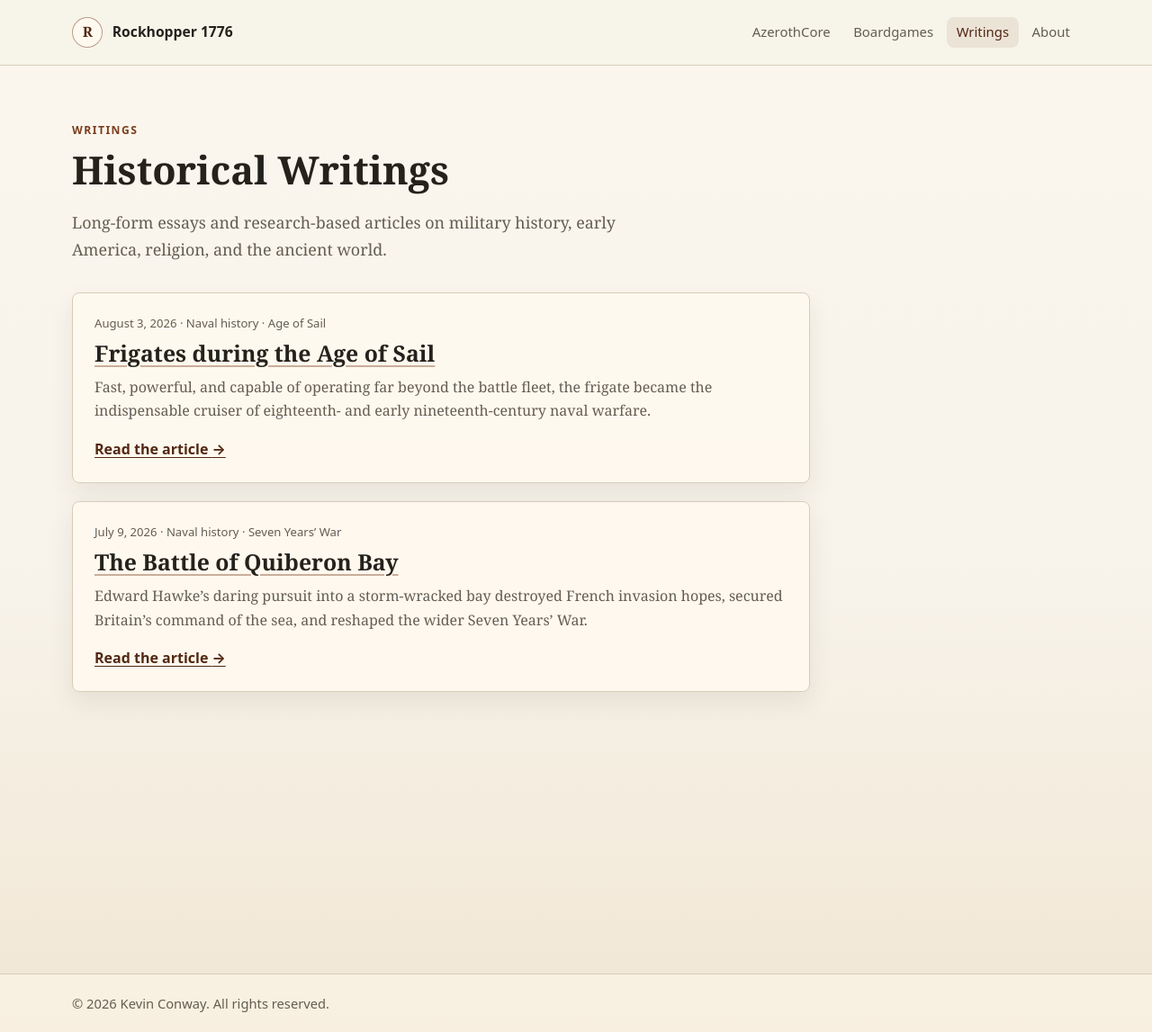
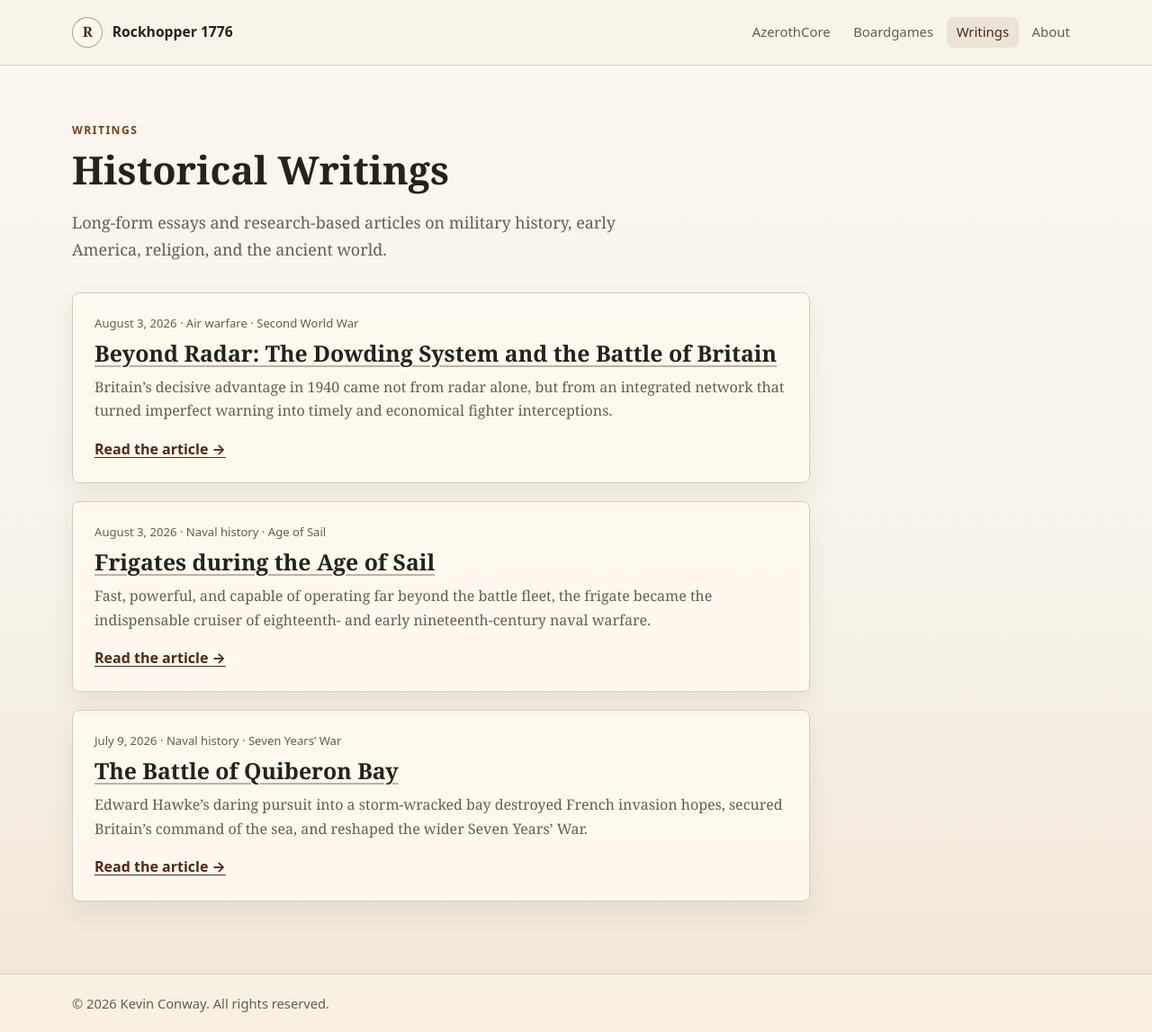
Before and after one commit to Rockhopper1776/rockhopper1776.github.io, a Jekyll site: the page built from articles.html, in a window 1280 px wide and 1147 px high. Shown: the whole window at 90% size. Built offline with Jekyll 4.4.1, drawn with Linux system fonts in a browser that asks for light colours.

Commit message:
Publish Dowding System article

```diff
--- a/articles.html
+++ b/articles.html
@@ -14,6 +14,16 @@ section: writings
 </p>
 
 <section class="content-list" aria-label="Published writings">
+  <article class="content-list-item">
+    <p class="item-meta"><time datetime="2026-08-03">August 3, 2026</time> · Air warfare · Second World War</p>
+    <h2><a href="{{ '/beyond-radar-the-dowding-system.html' | relative_url }}">Beyond Radar: The Dowding System and the Battle of Britain</a></h2>
+    <p>
+      Britain’s decisive advantage in 1940 came not from radar alone, but from an integrated
+      network that turned imperfect warning into timely and economical fighter interceptions.
+    </p>
+    <a class="text-link" href="{{ '/beyond-radar-the-dowding-system.html' | relative_url }}">Read the article <span aria-hidden="true">→</span></a>
+  </article>
+
   <article class="content-list-item">
     <p class="item-meta"><time datetime="2026-08-03">August 3, 2026</time> · Naval history · Age of Sail</p>
     <h2><a href="{{ '/frigates-during-the-age-of-sail.html' | relative_url }}">Frigates during the Age of Sail</a></h2>
--- a/styles.css
+++ b/styles.css
@@ -564,6 +564,58 @@ h3 {
   line-height: 1.78;
 }
 
+.note-ref {
+  margin-left: 0.08em;
+  font-family: var(--sans);
+  font-size: 0.72em;
+  line-height: 0;
+  vertical-align: super;
+}
+
+.note-ref a {
+  text-decoration: none;
+}
+
+.endnotes,
+.bibliography {
+  margin-top: 2.75rem;
+  padding-top: 0.35rem;
+  border-top: 1px solid var(--line);
+}
+
+.endnotes ol,
+.bibliography ul {
+  padding-left: 1.35rem;
+}
+
+.endnotes li,
+.bibliography li {
+  font-size: 0.94rem;
+  line-height: 1.65;
+}
+
+.endnotes li + li,
+.bibliography li + li {
+  margin-top: 0.75rem;
+}
+
+.endnotes a,
+.bibliography a {
+  overflow-wrap: anywhere;
+}
+
+.bibliography h3 {
+  margin-top: 1.5rem;
+  font-family: var(--sans);
+  font-size: 1rem;
+}
+
+.backlink {
+  margin-left: 0.25rem;
+  font-family: var(--sans);
+  text-decoration: none;
+}
+
 .article-footer {
   margin-top: 1.5rem;
   padding-top: 1.25rem;
```
Also changed, not shown: beyond-radar-the-dowding-system.html (added, +334 -0 lines).
